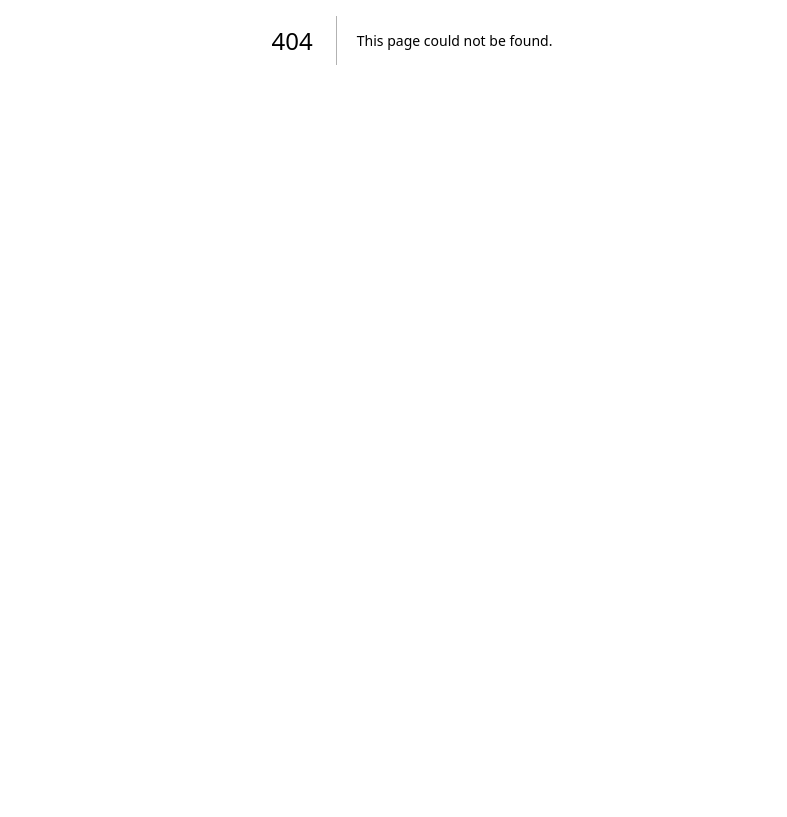
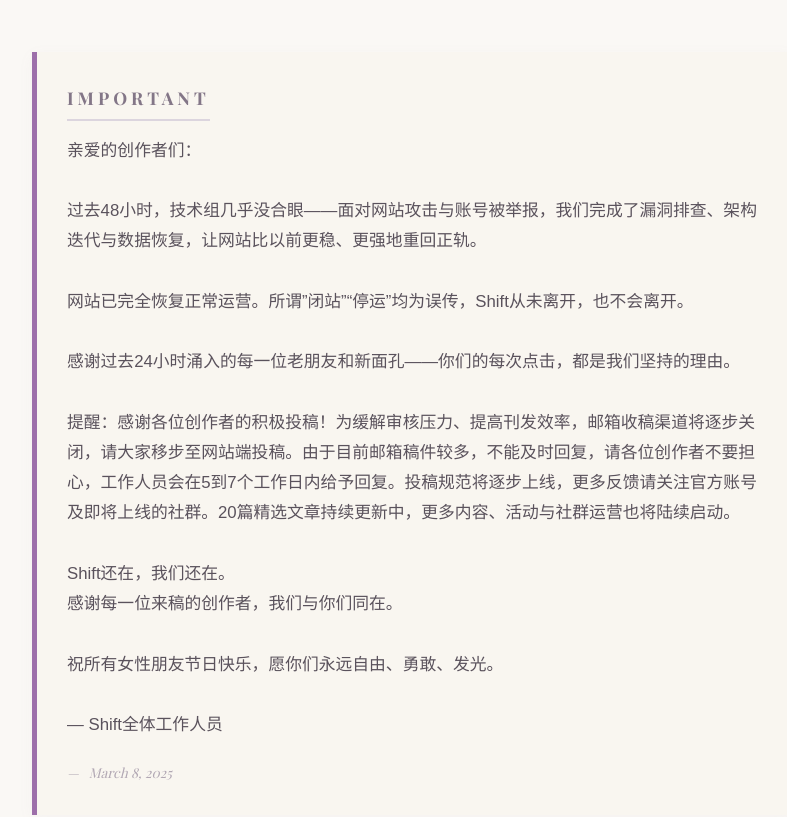
Before and after one commit to lumengpbean/random1, a Next.js app in the folder shift-journal/: page /notices in a window 1280 px wide. Before the commit this address had no page. Shown: the part 360-1177 px from the top of the page, without its empty margins (228-1015 px from the left). Before the commit the page ends 800 px from the top, so only its background shows below. Built offline with nearby package versions, Linux system fonts and the light colour scheme; no server answers; the database is empty.

Commit message:
加入公告

```diff
--- a/shift-journal/app/globals.css
+++ b/shift-journal/app/globals.css
@@ -39,3 +39,18 @@
 a:hover {
   color: var(--color-tag-brown);
 }
+/* 确保首页 Section Header 在手机端优雅降级 */
+@media (max-width: 768px) {
+  /* 假设 sectionHeader 类名对应的元素 */
+  div[class*="sectionHeader"] {
+    flex-direction: column;
+    align-items: flex-start !important;
+    gap: 1rem;
+  }
+
+  /* 让按钮组在手机端靠左对齐，并保持间距 */
+  div[class*="sectionHeader"] > div {
+    width: 100%;
+    justify-content: flex-start;
+  }
+}
--- /dev/null
+++ b/shift-journal/app/notices/page.tsx
@@ -0,0 +1,103 @@
+import { createStaticClient } from '@/lib/supabase-static'
+import Header from '@/components/Header'
+import Footer from '@/components/Footer'
+import s from '@/styles/Notices.module.css' // 引入刚才新建的样式
+import { Metadata } from 'next'
+
+export const metadata: Metadata = {
+  title: '公告 | Shift 刊见',
+  description: 'Shift 网站公告、征稿启事与动态更新',
+}
+
+export const revalidate = 60
+
+type Notice = {
+  id: string
+  title: string // 虽然样式主要显示 LABEL，但我们保留 title 字段备用
+  label: string // 例如 "NOTICE", "UPDATE"
+  content: string
+  created_at: string
+}
+
+export default async function NoticesPage() {
+  const supabase = createStaticClient()
+  let notices: Notice[] = []
+
+  // 1. 尝试从数据库获取
+  if (supabase) {
+    const { data } = await supabase
+      .from('notices')
+      .select('*')
+      .order('created_at', { ascending: false })
+    if (data) notices = data as Notice[]
+  }
+
+  // 2. 如果数据库没数据，或者为了展示特定公告，我们把那段文字加进去
+  // 注意：我们将这条最新的手动置顶
+  const specialNotice: Notice = {
+    id: 'restore-2025-03-08',
+    title: '网站恢复公告',
+    label: 'IMPORTANT',
+    created_at: '2025-03-08T00:00:00Z',
+    content: `亲爱的创作者们：
+
+过去48小时，技术组几乎没合眼——面对网站攻击与账号被举报，我们完成了漏洞排查、架构迭代与数据恢复，让网站比以前更稳、更强地重回正轨。
+
+网站已完全恢复正常运营。所谓”闭站”“停运”均为误传，Shift从未离开，也不会离开。
+
+感谢过去24小时涌入的每一位老朋友和新面孔——你们的每次点击，都是我们坚持的理由。
+
+提醒：感谢各位创作者的积极投稿！为缓解审核压力、提高刊发效率，邮箱收稿渠道将逐步关闭，请大家移步至网站端投稿。由于目前邮箱稿件较多，不能及时回复，请各位创作者不要担心，工作人员会在5到7个工作日内给予回复。投稿规范将逐步上线，更多反馈请关注官方账号及即将上线的社群。20篇精选文章持续更新中，更多内容、活动与社群运营也将陆续启动。
+
+Shift还在，我们还在。
+感谢每一位来稿的创作者，我们与你们同在。
+
+祝所有女性朋友节日快乐，愿你们永远自由、勇敢、发光。
+
+— Shift全体工作人员`
+  }
+
+  // 合并数据（如果数据库里没有这条，就手动加上）
+  if (!notices.find(n => n.id === specialNotice.id)) {
+    notices = [specialNotice, ...notices]
+  }
+
+  return (
+    <>
+      <Header />
+
+      <main className={s.container}>
+        <h2 className={s.pageTitle}>Editorial Notices</h2>
+
+        {notices.map((notice) => (
+          <article key={notice.id} className={s.card}>
+            <div className={s.header}>
+              <span className={s.label}>{notice.label || 'NOTICE'}</span>
+            </div>
+
+            {/* 使用 pre-wrap 保留你文本中的换行格式 */}
+            <div className={s.content}>
+              {notice.content}
+            </div>
+
+            <div className={s.date}>
+              {new Date(notice.created_at).toLocaleDateString('en-US', {
+                year: 'numeric',
+                month: 'long',
+                day: 'numeric'
+              })}
+            </div>
+          </article>
+        ))}
+
+        {notices.length === 0 && (
+          <p style={{ textAlign: 'center', color: '#b1a7b3', fontStyle: 'italic', marginTop: '100px' }}>
+            No notices at this time.
+          </p>
+        )}
+      </main>
+
+      <Footer />
+    </>
+  )
+}
--- a/shift-journal/components/Header.tsx
+++ b/shift-journal/components/Header.tsx
@@ -4,15 +4,18 @@
 import { usePathname } from 'next/navigation'
 import s from '@/styles/Header.module.css'
 
+// 在这里添加了 '公告栏'
 const NAV_ITEMS = [
   { href: '/', label: '首页 · 当前卷' },
   { href: '/library', label: '文库' },
   { href: '/submit', label: '投稿／转换' },
+  { href: '/notices', label: '公告栏' },
 ]
 
 export default function Header({ compact = false }: { compact?: boolean }) {
   const pathname = usePathname()
 
+  // 如果是紧凑模式（通常用于文章详情页），不显示导航栏
   if (compact) {
     return (
       <>
@@ -33,6 +36,7 @@
     )
   }
 
+  // 正常模式：显示完整 Header 和 导航栏
   return (
     <>
       <header className={s.header}>
--- a/shift-journal/styles/ArticleCard.module.css
+++ b/shift-journal/styles/ArticleCard.module.css
@@ -1,3 +1,5 @@
+/* styles/ArticleCard.module.css */
+
 .section {
   max-width: 1100px;
   margin: 2rem auto 3rem;
@@ -33,14 +35,19 @@
 
 .cards {
   display: grid;
-  grid-template-columns: repeat(3, 1fr);
+  /* 建议使用 auto-fill 配合 minmax，这样在不同屏幕下更灵活 */
+  grid-template-columns: repeat(auto-fill, minmax(300px, 1fr));
   gap: 1.5rem;
+  align-items: stretch; /* 关键：强制让同一行的卡片高度拉伸一致 */
 }
 
 .cardLink {
   text-decoration: none;
   color: inherit;
-  display: block;
+  /* 修改：改为 flex 并占满高度，确保内部的 card 能撑满格子 */
+  display: flex;
+  flex-direction: column;
+  height: 100%;
 }
 
 .cardLink:hover {
@@ -57,7 +64,8 @@
   gap: 0.8rem;
   transition: box-shadow 0.2s, transform 0.2s;
   border-top: 3px solid var(--color-purple-deep);
-  height: 100%;
+  height: 100%; /* 关键：占满 Link 的高度 */
+  position: relative;
 }
 
 .card:hover {
@@ -83,6 +91,13 @@
   font-size: 1.2rem;
   font-weight: 700;
   line-height: 1.5;
+
+  /* 新增：标题最多显示2行，防止标题太长破坏对齐 */
+  display: -webkit-box;
+  -webkit-line-clamp: 2;
+  -webkit-box-orient: vertical;
+  overflow: hidden;
+  text-overflow: ellipsis;
 }
 
 .cardAuthor {
@@ -94,6 +109,15 @@
   font-size: 0.9rem;
   color: var(--color-text-light);
   line-height: 1.8;
+
+  /* 新增：核心修改，限制摘要最多显示 4 行 */
+  display: -webkit-box;
+  -webkit-line-clamp: 4;
+  -webkit-box-orient: vertical;
+  overflow: hidden;
+  text-overflow: ellipsis;
+
+  /* 确保文字少的时候也能撑开空间，把底部线条推下去（如果需要的话） */
   flex-grow: 1;
 }
 
@@ -104,7 +128,7 @@
   color: var(--color-text-light);
   border-top: 1px solid var(--color-purple-deep);
   padding-top: 0.8rem;
-  margin-top: 0.3rem;
+  margin-top: auto; /* 关键：将 Meta 区域推到卡片最底部 */
 }
 
 .searchBar {
--- /dev/null
+++ b/shift-journal/styles/Notices.module.css
@@ -0,0 +1,83 @@
+/* styles/Notices.module.css */
+
+.container {
+  max-width: 800px;
+  margin: 60px auto;
+  padding: 0 20px;
+  min-height: 60vh;
+}
+
+.pageTitle {
+  font-family: var(--font-display); /* 使用全局定义的 Playfair Display */
+  font-size: 2.5rem;
+  color: #6d3f79;
+  text-align: center;
+  margin-bottom: 50px;
+  letter-spacing: 2px;
+  font-weight: 700;
+}
+
+.card {
+  background-color: #f9f6f0; /* 莫兰蒂浅黄 */
+  border-left: 5px solid #9d6faa; /* 莫兰蒂灰紫 */
+  padding: 30px;
+  margin-bottom: 30px;
+  box-shadow: 0 4px 15px rgba(154, 143, 157, 0.05);
+  transition: transform 0.2s ease;
+  position: relative;
+}
+
+.card:hover {
+  transform: translateY(-3px);
+  box-shadow: 0 8px 20px rgba(154, 143, 157, 0.1);
+}
+
+.header {
+  margin-bottom: 15px;
+}
+
+.label {
+  color: #837687;
+  font-size: 1.1rem;
+  font-weight: 800;
+  text-transform: uppercase;
+  letter-spacing: 4px;
+  font-family: var(--font-display);
+  border-bottom: 2px solid #dcd5de;
+  padding-bottom: 5px;
+  display: inline-block;
+}
+
+.content {
+  font-family: var(--font-serif); /* 使用全局 Noto Serif SC */
+  font-size: 1.05rem;
+  color: #5a525c;
+  line-height: 1.8;
+  margin: 0;
+  white-space: pre-wrap; /* 关键：保留文本中的换行符 */
+}
+
+.date {
+  font-family: var(--font-display);
+  font-style: italic;
+  font-size: 0.85rem;
+  color: #b1a7b3;
+  margin-top: 20px;
+  display: flex;
+  align-items: center;
+}
+
+.date::before {
+  content: "—";
+  margin-right: 10px;
+}
+
+/* 针对移动端的微调 */
+@media (max-width: 600px) {
+  .pageTitle {
+    font-size: 1.8rem;
+  }
+  .card {
+    padding: 20px;
+  }
+}
```
Also changed, not shown: shift-journal/components/ArticleCard.tsx (+22 -4 lines).
